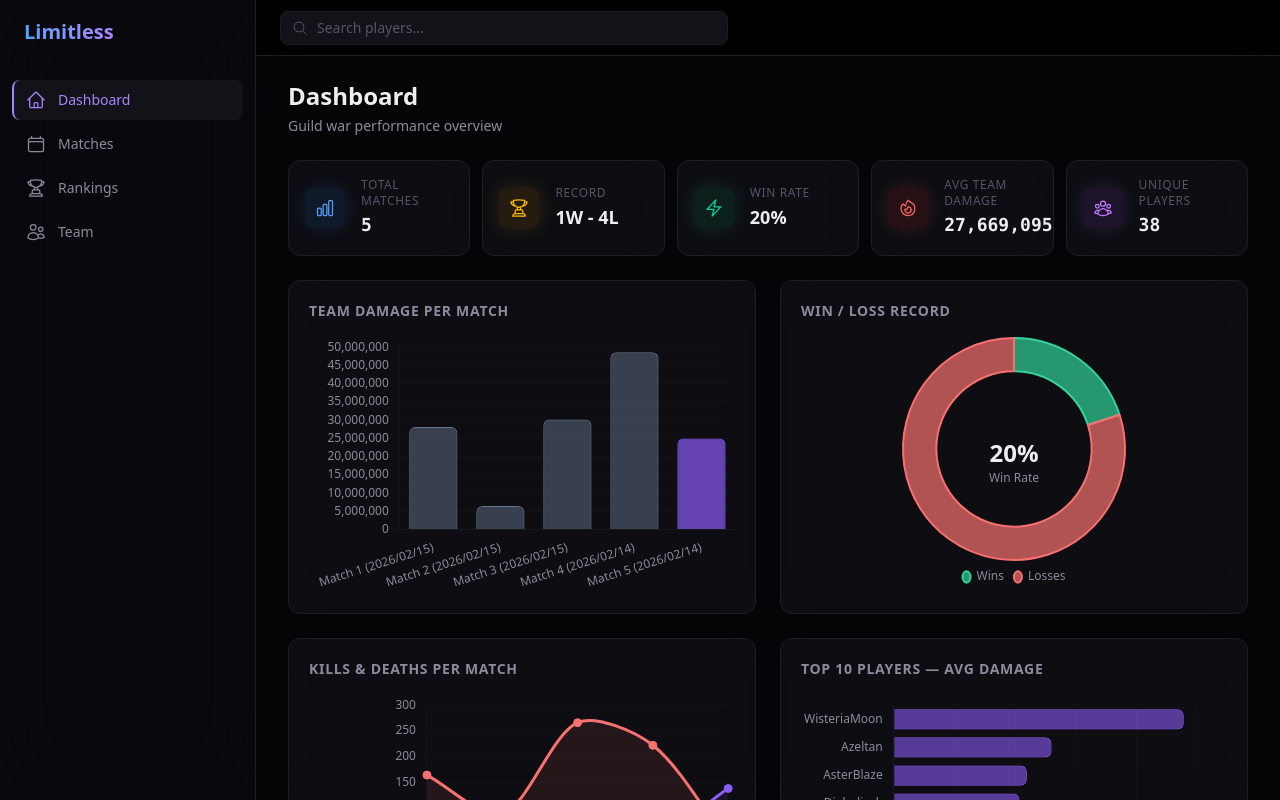
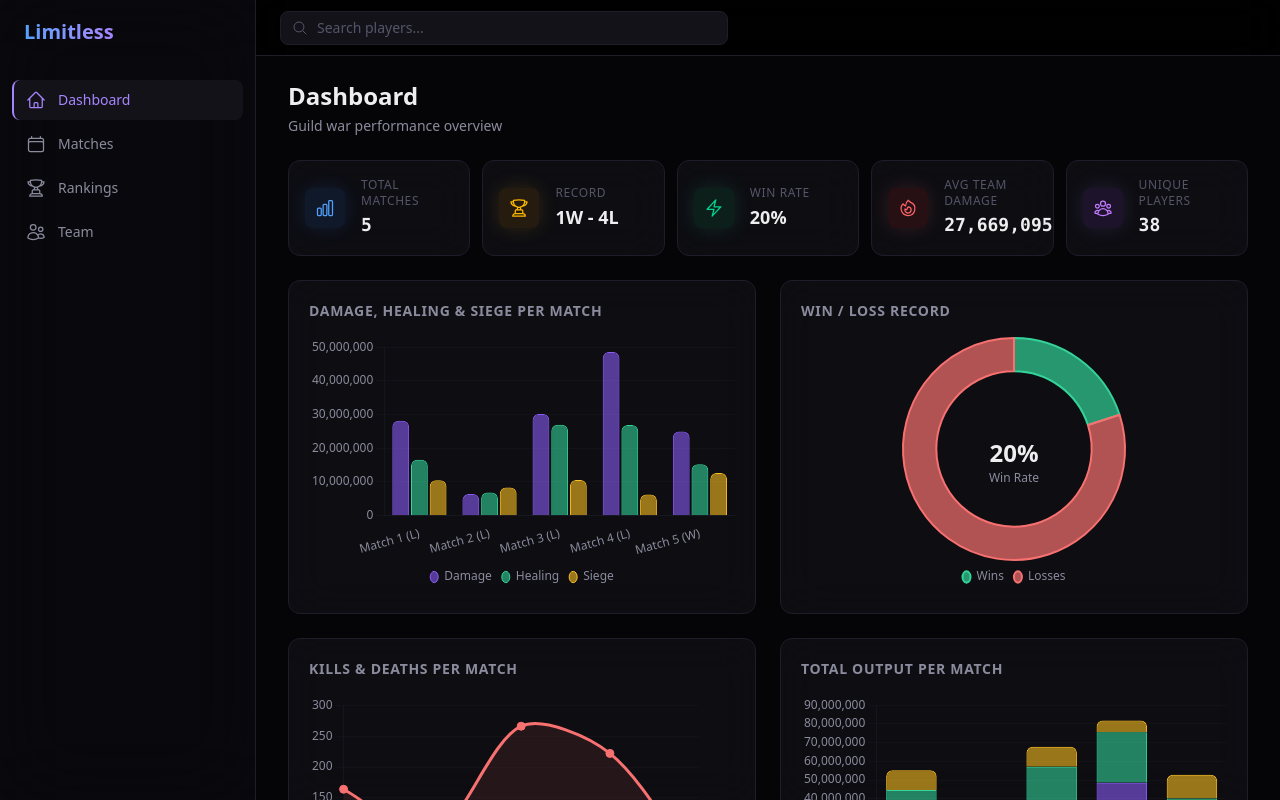
Before and after one commit to r-storm/LimitlessGuild, a React (Vite) app: page / in a window 1280 px wide. Built offline with nearby package versions, Linux system fonts and the light colour scheme.

Commit message:
dashboard improved

```diff
--- a/src/components/charts/DamagePerMatchChart.jsx
+++ b/src/components/charts/DamagePerMatchChart.jsx
@@ -7,17 +7,29 @@ export default function DamagePerMatchChart() {
   const summaries = useMemo(() => getAllGameSummaries(), []);
 
   const data = {
-    labels: summaries.map(s => `Match ${s.gameNum} (${s.date.split(' ')[0]})`),
+    labels: summaries.map(s => `Match ${s.gameNum} (${s.result === 'win' ? 'W' : 'L'})`),
     datasets: [
       {
-        label: 'Team Damage',
+        label: 'Damage',
         data: summaries.map(s => s.totalDamage),
-        backgroundColor: summaries.map(s =>
-          s.result === 'win' ? 'rgba(139, 92, 246, 0.7)' : 'rgba(100, 116, 139, 0.5)',
-        ),
-        borderColor: summaries.map(s =>
-          s.result === 'win' ? 'rgb(139, 92, 246)' : 'rgb(100, 116, 139)',
-        ),
+        backgroundColor: 'rgba(139, 92, 246, 0.6)',
+        borderColor: 'rgb(139, 92, 246)',
+        borderWidth: 1,
+        borderRadius: 6,
+      },
+      {
+        label: 'Healing',
+        data: summaries.map(s => s.totalHealing),
+        backgroundColor: 'rgba(52, 211, 153, 0.6)',
+        borderColor: 'rgb(52, 211, 153)',
+        borderWidth: 1,
+        borderRadius: 6,
+      },
+      {
+        label: 'Siege',
+        data: summaries.map(s => s.totalSiege),
+        backgroundColor: 'rgba(251, 191, 36, 0.6)',
+        borderColor: 'rgb(251, 191, 36)',
         borderWidth: 1,
         borderRadius: 6,
       },
@@ -28,11 +40,13 @@ export default function DamagePerMatchChart() {
     responsive: true,
     maintainAspectRatio: false,
     plugins: {
-      legend: { display: false },
+      legend: {
+        position: 'bottom',
+      },
       tooltip: {
         callbacks: {
-          label: ctx => `Damage: ${formatNumber(ctx.raw)}`,
-          afterLabel: ctx => summaries[ctx.dataIndex].result === 'win' ? 'Won' : 'Lost',
+          title: ctx => `${ctx[0].label} — ${summaries[ctx[0].dataIndex].date}`,
+          label: ctx => `${ctx.dataset.label}: ${formatNumber(ctx.raw)}`,
         },
       },
     },
@@ -51,7 +65,7 @@ export default function DamagePerMatchChart() {
   return (
     <div className="rounded-xl glass-adaptive border border-[var(--color-border)] p-5">
       <h3 className="text-sm font-semibold text-[var(--color-text-secondary)] uppercase tracking-wider mb-4">
-        Team Damage Per Match
+        Damage, Healing & Siege Per Match
       </h3>
       <div className="h-64">
         <Bar data={data} options={options} />
--- a/src/components/charts/MatchPerformanceChart.jsx
+++ b/src/components/charts/MatchPerformanceChart.jsx
@@ -6,7 +6,7 @@ export default function MatchPerformanceChart() {
   const summaries = useMemo(() => getAllGameSummaries(), []);
 
   const data = {
-    labels: summaries.map(s => `Match ${s.gameNum} (${s.date.split(' ')[0]})`),
+    labels: summaries.map(s => `Match ${s.gameNum} (${s.result === 'win' ? 'W' : 'L'})`),
     datasets: [
       {
         label: 'Kills',
@@ -38,6 +38,11 @@ export default function MatchPerformanceChart() {
       legend: {
         position: 'bottom',
       },
+      tooltip: {
+        callbacks: {
+          title: ctx => `${ctx[0].label} — ${summaries[ctx[0].dataIndex].date}`,
+        },
+      },
     },
     scales: {
       y: {
--- a/src/components/charts/TopDamageChart.jsx
+++ b/src/components/charts/TopDamageChart.jsx
@@ -1,21 +1,36 @@
 import { useMemo } from 'react';
 import { Bar } from 'react-chartjs-2';
-import { getTopAvgDamage } from '../../data/dataUtils';
+import { getAllGameSummaries } from '../../data/dataUtils';
 import { formatNumber } from '../../utils/formatters';
 
 export default function TopDamageChart() {
-  const players = useMemo(() => getTopAvgDamage(10), []);
+  const summaries = useMemo(() => getAllGameSummaries(), []);
 
   const data = {
-    labels: players.map(p => p.name),
+    labels: summaries.map(s => `Match ${s.gameNum} (${s.result === 'win' ? 'W' : 'L'})`),
     datasets: [
       {
-        label: 'Avg Damage',
-        data: players.map(p => p.value),
+        label: 'Damage',
+        data: summaries.map(s => s.totalDamage),
         backgroundColor: 'rgba(139, 92, 246, 0.6)',
         borderColor: 'rgb(139, 92, 246)',
         borderWidth: 1,
-        borderRadius: 6,
+        borderRadius: { topLeft: 0, topRight: 0, bottomLeft: 6, bottomRight: 6 },
+      },
+      {
+        label: 'Healing',
+        data: summaries.map(s => s.totalHealing),
+        backgroundColor: 'rgba(52, 211, 153, 0.6)',
+        borderColor: 'rgb(52, 211, 153)',
+        borderWidth: 1,
+      },
+      {
+        label: 'Siege',
+        data: summaries.map(s => s.totalSiege),
+        backgroundColor: 'rgba(251, 191, 36, 0.6)',
+        borderColor: 'rgb(251, 191, 36)',
+        borderWidth: 1,
+        borderRadius: { topLeft: 6, topRight: 6, bottomLeft: 0, bottomRight: 0 },
       },
     ],
   };
@@ -23,22 +38,31 @@ export default function TopDamageChart() {
   const options = {
     responsive: true,
     maintainAspectRatio: false,
-    indexAxis: 'y',
     plugins: {
-      legend: { display: false },
+      legend: {
+        position: 'bottom',
+      },
       tooltip: {
         callbacks: {
-          label: ctx => `Avg Damage: ${formatNumber(ctx.raw)}`,
+          title: ctx => `${ctx[0].label} — ${summaries[ctx[0].dataIndex].date}`,
+          label: ctx => `${ctx.dataset.label}: ${formatNumber(ctx.raw)}`,
+          afterBody: ctx => {
+            const i = ctx[0].dataIndex;
+            const total = summaries[i].totalDamage + summaries[i].totalHealing + summaries[i].totalSiege;
+            return `Total: ${formatNumber(total)}`;
+          },
         },
       },
     },
     scales: {
-      x: {
+      y: {
+        stacked: true,
         beginAtZero: true,
         ticks: { callback: v => formatNumber(v) },
         grid: { color: 'rgba(30, 30, 42, 0.3)' },
       },
-      y: {
+      x: {
+        stacked: true,
         grid: { display: false },
       },
     },
@@ -47,9 +71,9 @@ export default function TopDamageChart() {
   return (
     <div className="rounded-xl glass-adaptive border border-[var(--color-border)] p-5">
       <h3 className="text-sm font-semibold text-[var(--color-text-secondary)] uppercase tracking-wider mb-4">
-        Top 10 Players — Avg Damage
+        Total Output Per Match
       </h3>
-      <div className="h-80">
+      <div className="h-64">
         <Bar data={data} options={options} />
       </div>
     </div>
--- a/src/components/matches/CalendarGrid.jsx
+++ b/src/components/matches/CalendarGrid.jsx
@@ -1,12 +1,12 @@
 import { ChevronLeftIcon, ChevronRightIcon } from '@heroicons/react/24/outline';
 import classNames from '../../utils/classNames';
 
-const DAY_LABELS = ['Sun', 'Mon', 'Tue', 'Wed', 'Thu', 'Fri', 'Sat'];
+const DAY_LABELS = ['Mon', 'Tue', 'Wed', 'Thu', 'Fri', 'Sat', 'Sun'];
 
 function buildCalendarWeeks(year, month) {
   const firstDay = new Date(year, month, 1);
   const lastDay = new Date(year, month + 1, 0);
-  const startDow = firstDay.getDay();
+  const startDow = (firstDay.getDay() + 6) % 7; // Monday=0 ... Sunday=6
   const daysInMonth = lastDay.getDate();
 
   const cells = [];
--- a/src/components/pages/TeamPage.jsx
+++ b/src/components/pages/TeamPage.jsx
@@ -1,7 +1,7 @@
-import { useMemo } from 'react';
+import { useState, useMemo } from 'react';
 import PageHeader from '../layout/PageHeader';
 import { getAllPlayers } from '../../data/dataUtils';
-import { formatNumber } from '../../utils/formatters';
+import classNames from '../../utils/classNames';
 
 const badgeCategories = [
   { key: 'total_damage', label: 'Damage Leader', bg: 'bg-violet-500/15', text: 'text-violet-400', glow: 'var(--glow-violet)' },
@@ -13,7 +13,13 @@ const badgeCategories = [
 ];
 
 export default function TeamPage({ searchQuery, onPlayerClick }) {
+  const [matchFilter, setMatchFilter] = useState(null);
   const allPlayers = useMemo(() => getAllPlayers(), []);
+
+  const matchCounts = useMemo(() => {
+    const counts = new Set(allPlayers.map(p => p.games_played));
+    return [...counts].sort((a, b) => a - b);
+  }, [allPlayers]);
 
   const badges = useMemo(() => {
     const map = {};
@@ -31,39 +37,66 @@ export default function TeamPage({ searchQuery, onPlayerClick }) {
   }, [allPlayers]);
 
   const players = useMemo(() => {
-    if (!searchQuery) return allPlayers;
+    let filtered = allPlayers;
+    if (searchQuery) {
       const q = searchQuery.toLowerCase();
-    return allPlayers.filter(p => p.name.toLowerCase().includes(q));
-  }, [allPlayers, searchQuery]);
+      filtered = filtered.filter(p => p.name.toLowerCase().includes(q));
+    }
+    if (matchFilter !== null) {
+      filtered = filtered.filter(p => p.games_played === matchFilter);
+    }
+    return [...filtered].sort((a, b) => a.name.localeCompare(b.name));
+  }, [allPlayers, searchQuery, matchFilter]);
 
   return (
     <div>
       <PageHeader title="Team" subtitle="All guild members and their stats" />
-      <div className="grid grid-cols-1 sm:grid-cols-2 lg:grid-cols-3 xl:grid-cols-4 gap-4">
-        {players.map(player => {
-          const avgDamage = Math.round(player.total_damage / player.games_played);
+      <div className="flex flex-wrap gap-2 justify-center mb-4">
+        <button
+          onClick={() => setMatchFilter(null)}
+          className={classNames(
+            'px-3 py-1.5 text-xs font-medium rounded-lg border transition-colors cursor-pointer',
+            matchFilter === null
+              ? 'bg-violet-500/20 text-violet-400 border-violet-500/40'
+              : 'bg-transparent text-[var(--color-text-secondary)] border-[var(--color-border)] hover:text-[var(--color-text-primary)] hover:border-[var(--color-text-muted)]',
+          )}
+        >
+          All
+        </button>
+        {matchCounts.map(count => (
+          <button
+            key={count}
+            onClick={() => setMatchFilter(count)}
+            className={classNames(
+              'px-3 py-1.5 text-xs font-medium rounded-lg border transition-colors cursor-pointer',
+              matchFilter === count
+                ? 'bg-violet-500/20 text-violet-400 border-violet-500/40'
+                : 'bg-transparent text-[var(--color-text-secondary)] border-[var(--color-border)] hover:text-[var(--color-text-primary)] hover:border-[var(--color-text-muted)]',
+            )}
+          >
+            {count} {count === 1 ? 'match' : 'matches'}
+          </button>
+        ))}
+      </div>
 
-          return (
-            <div
+      <div className="flex flex-col gap-2 max-w-2xl mx-auto">
+        {players.map(player => (
+          <button
             key={player.name}
-              className="glass-adaptive glass-adaptive-hover border border-[var(--color-border)] rounded-xl p-5 group"
+            onClick={() => onPlayerClick(player.name)}
+            className="flex items-center gap-3 glass-adaptive glass-adaptive-hover border border-[var(--color-border)] rounded-xl px-4 py-3 cursor-pointer text-left bg-transparent w-full"
           >
-              <div className="flex items-center gap-3 mb-4">
             <div className="flex h-10 w-10 items-center justify-center rounded-full bg-gradient-to-br from-blue-500 to-violet-400 text-white font-bold text-sm shrink-0">
               {player.name.charAt(0).toUpperCase()}
             </div>
-                <div className="min-w-0">
-                  <button
-                    onClick={() => onPlayerClick(player.name)}
-                    className="text-sm font-semibold text-[var(--color-text-primary)] hover:text-violet-400 transition-colors cursor-pointer bg-transparent border-none p-0 text-left truncate block max-w-full"
-                  >
+            <span className="text-sm font-semibold text-[var(--color-text-primary)] truncate shrink-0">
               {player.name}
-                  </button>
-                  <p className="text-xs text-[var(--color-text-muted)]">{player.games_played} matches played</p>
-                </div>
-              </div>
+            </span>
+            <span className="text-xs text-[var(--color-text-muted)] shrink-0">
+              {player.games_played} {player.games_played === 1 ? 'match' : 'matches'}
+            </span>
             {badges[player.name] && (
-                <div className="flex flex-wrap gap-1.5 mb-3">
+              <div className="flex flex-wrap gap-1.5 ml-auto">
                 {badges[player.name].map(b => (
                   <span
                     key={b.label}
@@ -75,29 +108,10 @@ export default function TeamPage({ searchQuery, onPlayerClick }) {
                 ))}
               </div>
             )}
-              <div className="grid grid-cols-2 gap-2">
-                <div className="bg-[var(--color-bg-elevated)] rounded-lg p-2 text-center">
-                  <div className="text-[10px] text-[var(--color-text-muted)] uppercase tracking-wider">Avg Dmg</div>
-                  <div className="font-mono text-sm font-bold text-[var(--color-text-primary)]">{formatNumber(avgDamage)}</div>
-                </div>
-                <div className="bg-[var(--color-bg-elevated)] rounded-lg p-2 text-center">
-                  <div className="text-[10px] text-[var(--color-text-muted)] uppercase tracking-wider">Kills</div>
-                  <div className="font-mono text-sm font-bold text-[var(--color-text-primary)]">{formatNumber(player.total_defeats)}</div>
-                </div>
-                <div className="bg-[var(--color-bg-elevated)] rounded-lg p-2 text-center">
-                  <div className="text-[10px] text-[var(--color-text-muted)] uppercase tracking-wider">Deaths</div>
-                  <div className="font-mono text-sm font-bold text-[var(--color-text-primary)]">{formatNumber(player.total_deaths)}</div>
-                </div>
-                <div className="bg-[var(--color-bg-elevated)] rounded-lg p-2 text-center">
-                  <div className="text-[10px] text-[var(--color-text-muted)] uppercase tracking-wider">Healing</div>
-                  <div className="font-mono text-sm font-bold text-[var(--color-text-primary)]">{formatNumber(player.total_heal)}</div>
-                </div>
-              </div>
-            </div>
-          );
-        })}
+          </button>
+        ))}
         {players.length === 0 && (
-          <div className="col-span-full text-center py-12 text-[var(--color-text-muted)]">
+          <div className="text-center py-12 text-[var(--color-text-muted)]">
             No players found
           </div>
         )}
--- a/src/data/dataUtils.js
+++ b/src/data/dataUtils.js
@@ -21,6 +21,8 @@ export function getGameSummary(gameNum) {
   const totalKills = players.reduce((s, p) => s + p.defeated, 0);
   const totalDeaths = players.reduce((s, p) => s + p.deaths, 0);
   const totalHealing = players.reduce((s, p) => s + p.heal, 0);
+  const totalSiege = players.reduce((s, p) => s + p.siege_damage, 0);
+  const totalTank = players.reduce((s, p) => s + p.tank, 0);
   return {
     ...def,
     playerCount: players.length,
@@ -28,6 +30,8 @@ export function getGameSummary(gameNum) {
     totalKills,
     totalDeaths,
     totalHealing,
+    totalSiege,
+    totalTank,
   };
 }
 
--- a/src/data/gameDefinitions.js
+++ b/src/data/gameDefinitions.js
@@ -1,7 +1,7 @@
 export const gameDefinitions = [
-  { gameNum: 1, result: 'loss', date: '2026/02/15 12:54' },
-  { gameNum: 2, result: 'loss', date: '2026/02/15 12:30' },
-  { gameNum: 3, result: 'loss', date: '2026/02/15 12:15' },
-  { gameNum: 4, result: 'loss', date: '2026/02/14 12:43' },
-  { gameNum: 5, result: 'win',  date: '2026/02/14 12:13' },
+  { gameNum: 1, result: 'loss', type: 'ranked', date: '2026/02/15 12:54' },
+  { gameNum: 2, result: 'loss', type: 'ranked', date: '2026/02/15 12:30' },
+  { gameNum: 3, result: 'loss', type: 'ranked', date: '2026/02/15 12:15' },
+  { gameNum: 4, result: 'loss', type: 'ranked', date: '2026/02/14 12:43' },
+  { gameNum: 5, result: 'win',  type: 'ranked', date: '2026/02/14 12:13' },
 ];
```
Also changed, not shown: src/components/matches/MatchDetail.jsx (+7 -0 lines). Lines whose indentation alone changed are shown as unchanged.
